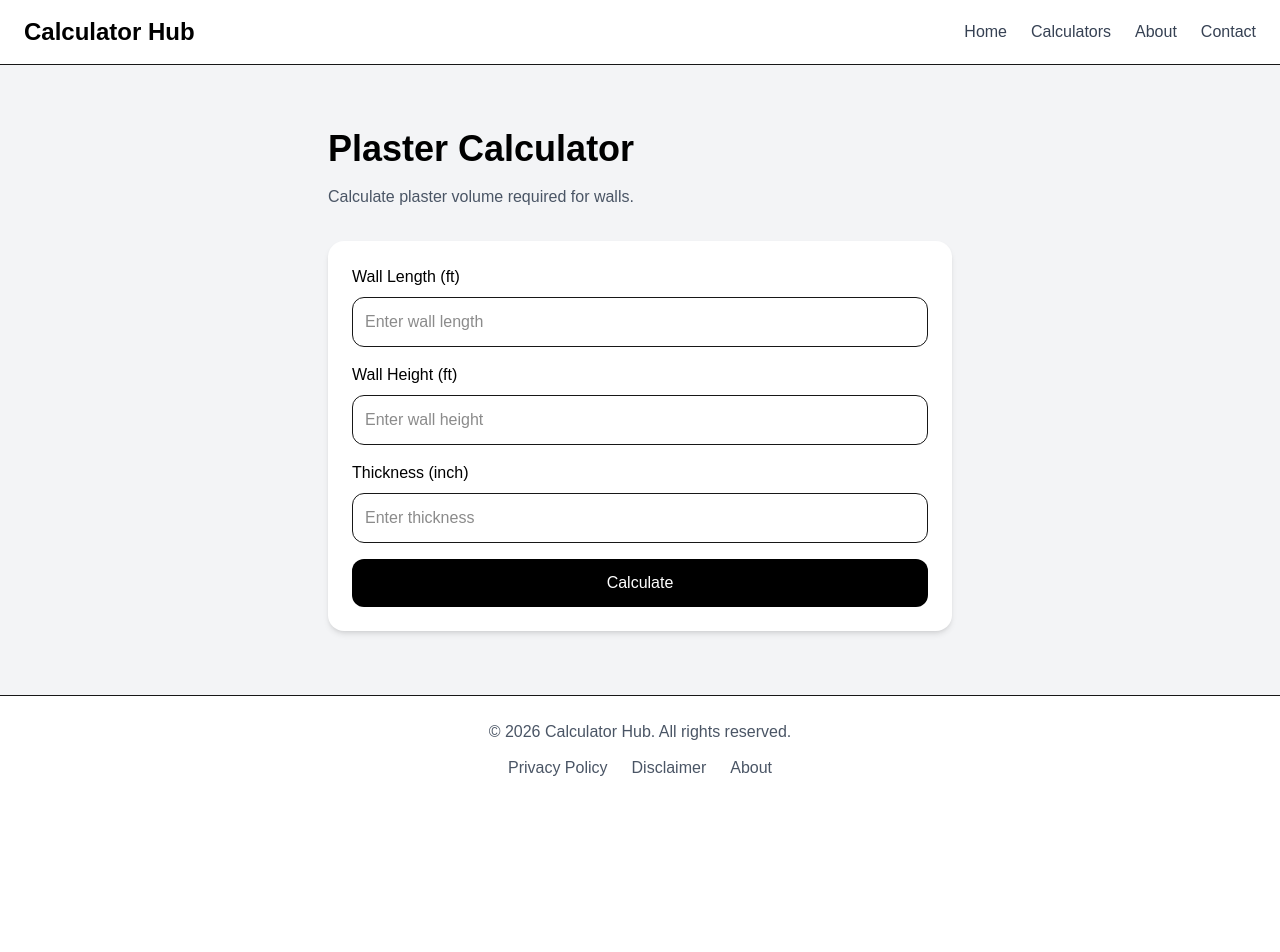
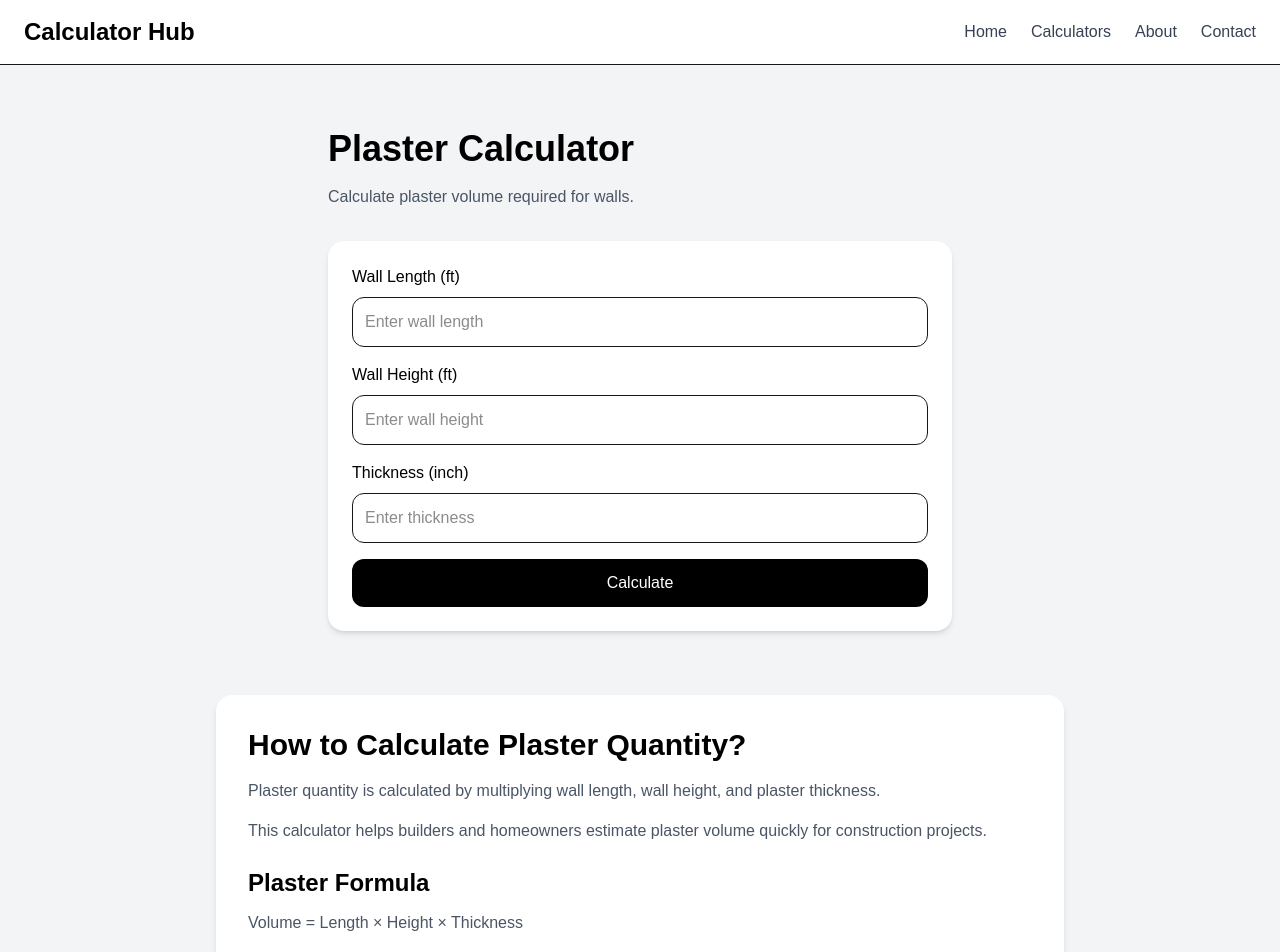
Before and after one commit to payadav142-rgb/calhub, a Next.js app: page /plaster-calculator in a window 1280 px wide. Shown: the top 952 px of the page. Before the commit the page ends 804 px from the top, so only its background shows below. Built offline with nearby package versions, Linux system fonts and the light colour scheme.

Commit message:
Added SEO section to plaster calculator

```diff
--- a/app/plaster-calculator/page.tsx
+++ b/app/plaster-calculator/page.tsx
@@ -105,7 +105,33 @@ export default function PlasterCalculator() {
           )}
         </div>
       </section>
+      <section className="mx-auto max-w-4xl px-6 pb-16">
+  <div className="rounded-2xl bg-white p-8 shadow-md">
+    <h2 className="text-3xl font-bold text-black">
+      How to Calculate Plaster Quantity?
+    </h2>
 
+    <p className="mt-4 text-gray-600">
+      Plaster quantity is calculated by multiplying
+      wall length, wall height, and plaster
+      thickness.
+    </p>
+
+    <p className="mt-4 text-gray-600">
+      This calculator helps builders and homeowners
+      estimate plaster volume quickly for
+      construction projects.
+    </p>
+
+    <h3 className="mt-6 text-2xl font-semibold text-black">
+      Plaster Formula
+    </h3>
+
+    <p className="mt-3 text-gray-600">
+      Volume = Length × Height × Thickness
+    </p>
+  </div>
+</section>
       <Footer />
     </main>
   );
```
